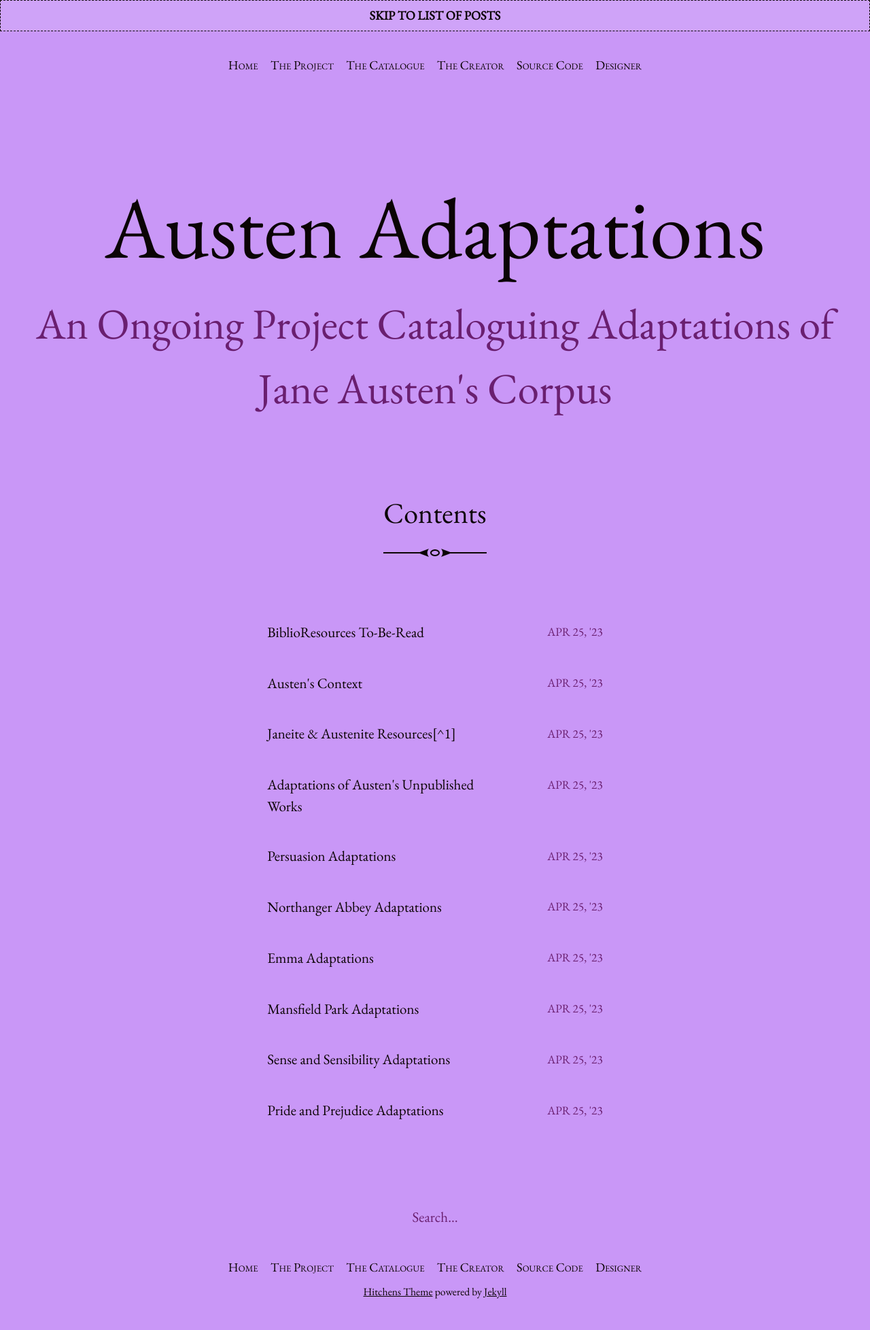
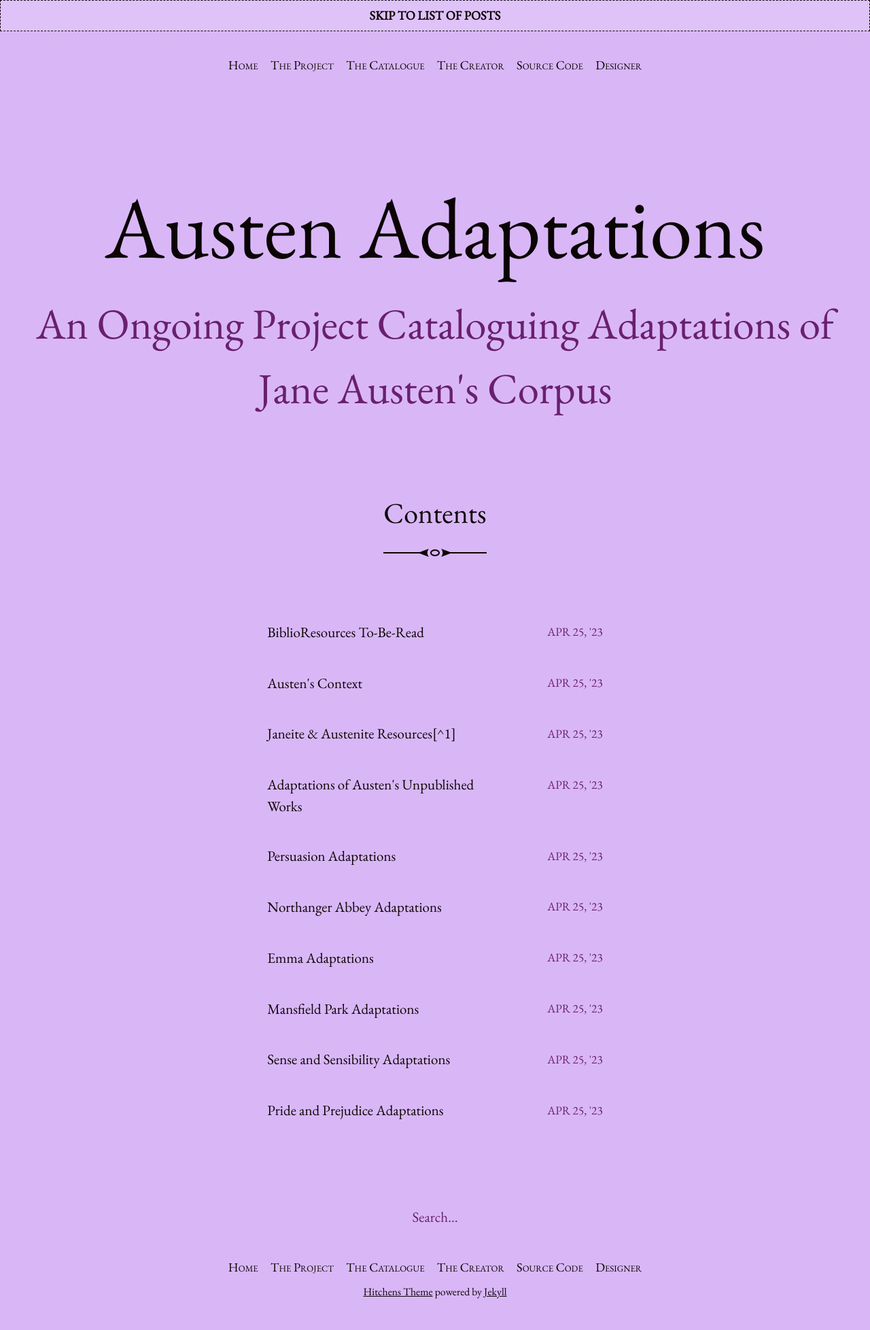
Before and after one commit to imangareeboo/Austen_Adaptations, a Jekyll site: the page built from index.html, in a window 1280 px wide. Shown: the whole page at 68% size. Built offline with Jekyll 4.4.1, drawn with Linux system fonts in a browser that asks for light colours.

Commit message:
Update _variables.scss

```diff
--- a/_sass/_variables.scss
+++ b/_sass/_variables.scss
@@ -1,4 +1,4 @@
-$brand-color:         #c997f7;
+$brand-color:         #d9b7f7;
 $highlight:           lighten($brand-color, 35%);
 $text-color:          #0b0404;
 $muted-text-color:    #6a1f70;
```
